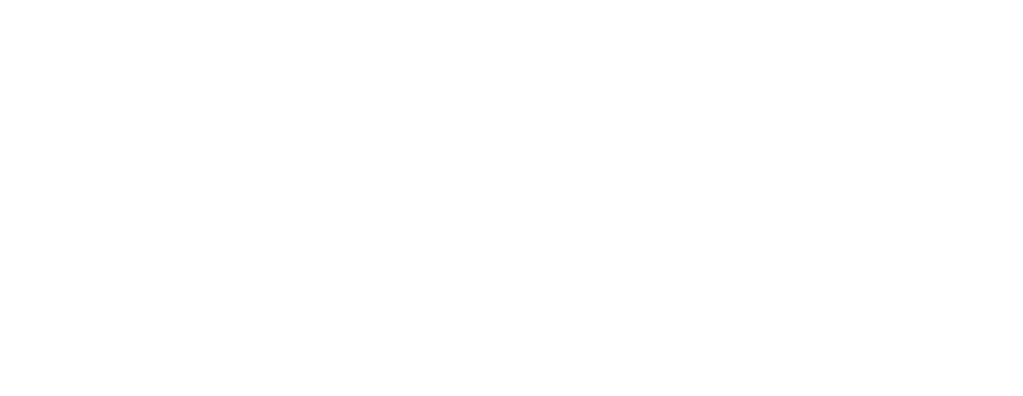
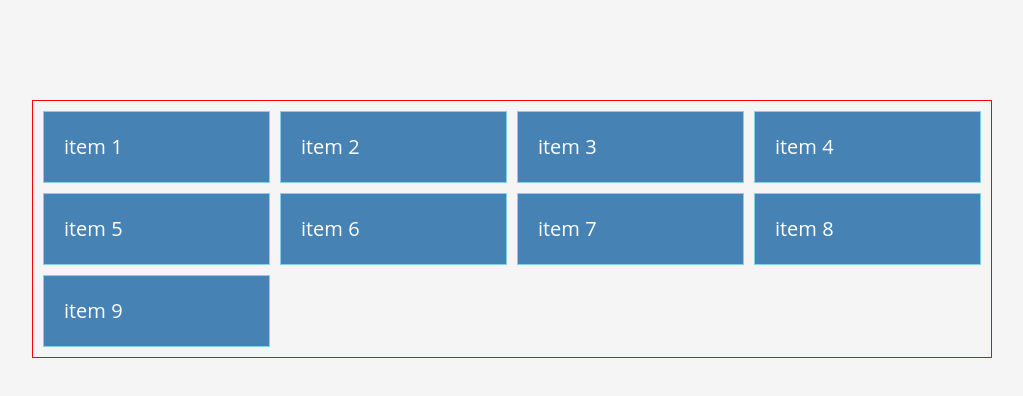
Before and after one commit to mashruf/practicing-git, a plain HTML site: page index.html in a window 1280 px wide. Shown: the whole page, without its empty margins (128-1151 px from the left). Drawn offline with Linux system fonts and the light colour scheme.

Commit message:
added the basics

```diff
--- a/index.html
+++ b/index.html
@@ -5,11 +5,23 @@
     <meta charset="UTF-8">
     <meta http-equiv="X-UA-Compatible" content="IE=edge">
     <meta name="viewport" content="width=device-width, initial-scale=1.0">
-    <title>Grid layout</title>
+    <title>Css Grid</title>
+
+    <link rel="stylesheet" href="style.css">
 </head>
 
 <body>
-
+    <div class="container">
+        <div class="item">item 1</div>
+        <div class="item">item 2</div>
+        <div class="item">item 3</div>
+        <div class="item">item 4</div>
+        <div class="item">item 5</div>
+        <div class="item">item 6</div>
+        <div class="item">item 7</div>
+        <div class="item">item 8</div>
+        <div class="item">item 9</div>
+    </div>
 </body>
 
 </html>
--- a/style.css
+++ b/style.css
@@ -0,0 +1,174 @@
+* {
+    box-sizing: border-box;
+    padding: 0;
+    margin: 0;
+}
+
+body {
+    font-family: 'Open Sans', sans-serif;
+    font-size: 16px;
+    line-height: 1.5;
+    color: #333;
+    background: #f5f5f5;
+}
+
+/*-------------------------------
+    grid container properties
+ --------------------------------*/
+
+
+/* grid-template-columns: 100px 200px;
+there will be two columns. first column items
+    will be 100px wide and second columns items
+    will be 200px wide.
+
+grid-template-columns: 30% 40% 30%;
+we can also declare columns like this
+
+grid-template-columns: 1fr 1fr 2fr;
+we can declare column by fraction. This will devide the items
+ inside the column and the column width depending on the container width
+
+ grid-template-columns: repeat(3, 1fr);
+we can use repeat function for declaring same width items
+grid-template-columns: repeat(3, 1fr) 3fr;
+it means we have 3 columns of 1 fraction and one columns of 3 fraction
+
+grid-template-rows: repeat(3, 1fr)
+it works to the row.this is rarely used.
+*/
+
+/* column-gap: 10px;
+    it will apply gap between column(y axis)
+    row-gap: 10px;
+    it will apply gap between row(x axis)
+
+    gap: 10px;
+    we can also write like this which will apply column and row gap at the same time.
+     */
+
+
+/* If we write anything inside a item then the height of the item
+     might expand to fit the content. The height of the other items of the same
+     row will also expand. to fix it we can write,
+
+     grid-auto-rows: 200px;
+     but it will cut down the item's elements and will be applied to all the items.
+
+    grid-auto-rows: minmax(100px, auto);
+    this will set minimum heigth to 100px and maximum height to auto.
+     */
+
+
+/* If any item has element inside it then the item and the other items
+      in the same row will get stretch whether the other items are empty or not.
+      Then we can apply align-items to the empty items of the same row. If we apply
+        grid-auto-row then align-items will be applied to all the items of the container.
+
+         align-items: center;
+    align-items: end;
+
+     */
+
+
+
+/*
+        justify-content: center;
+    justify-content: end;
+
+    these work same as the flex. It will applied to the whole container.
+
+     */
+
+
+
+
+
+.container {
+
+    max-width: 960px;
+    /* giving width to the grid container */
+    border: 1px solid red;
+    /* to show the width of the container */
+    margin: 100px auto;
+    padding: 10px;
+    display: grid;
+    /* grid-template-columns: repeat(3, 1fr); */
+    grid-template-columns: repeat(auto-fill, minmax(200px, 1fr));
+    /* We can use this if we dont want to use media query to make the
+    layout responsive. The container will be auto filled by its items.
+    */
+    gap: 10px;
+
+
+
+
+}
+
+
+/*-----------------------------
+        grid item properties
+-------------------------------- */
+
+/*
+
+.item:nth-of-type(2) {
+    height: 100px;
+    width: 100px;
+    align-self: center;
+    justify-self: center;
+}
+
+It is applied to the item of the container. to make center to
+y axis we applied align-self, and for x axis we applied justify self.
+
+*/
+
+
+/*
+.item:nth-of-type(1) {
+    background-color: #000;
+    grid-column: 1/3;
+}
+
+It will select from the start of column 1 to start of column 3 through x axis
+
+.item:nth-of-type(3) {
+    background-color: #333;
+    grid-row: 2/4;
+}
+
+It will select from the start of row 2 to start of row 4 through y axis
+*/
+
+.item {
+    background: steelblue;
+    color: white;
+    font-size: 20px;
+    padding: 20px;
+    border: skyblue 1px solid;
+}
+
+
+/* .item:nth-of-type(1) {
+    background-color: #000;
+    grid-column: 1/3;
+}
+
+.item:nth-of-type(3) {
+    background-color: #333;
+    grid-row: 2/4;
+}
+
+.item:nth-of-type(4) {
+    background-color: #333;
+    grid-row: 2/4;
+} */
+
+@media (max-width: 500px) {
+    .container {
+        grid-template-columns: 1fr;
+    }
+}
+
+/* will make the layout responsive */
```
